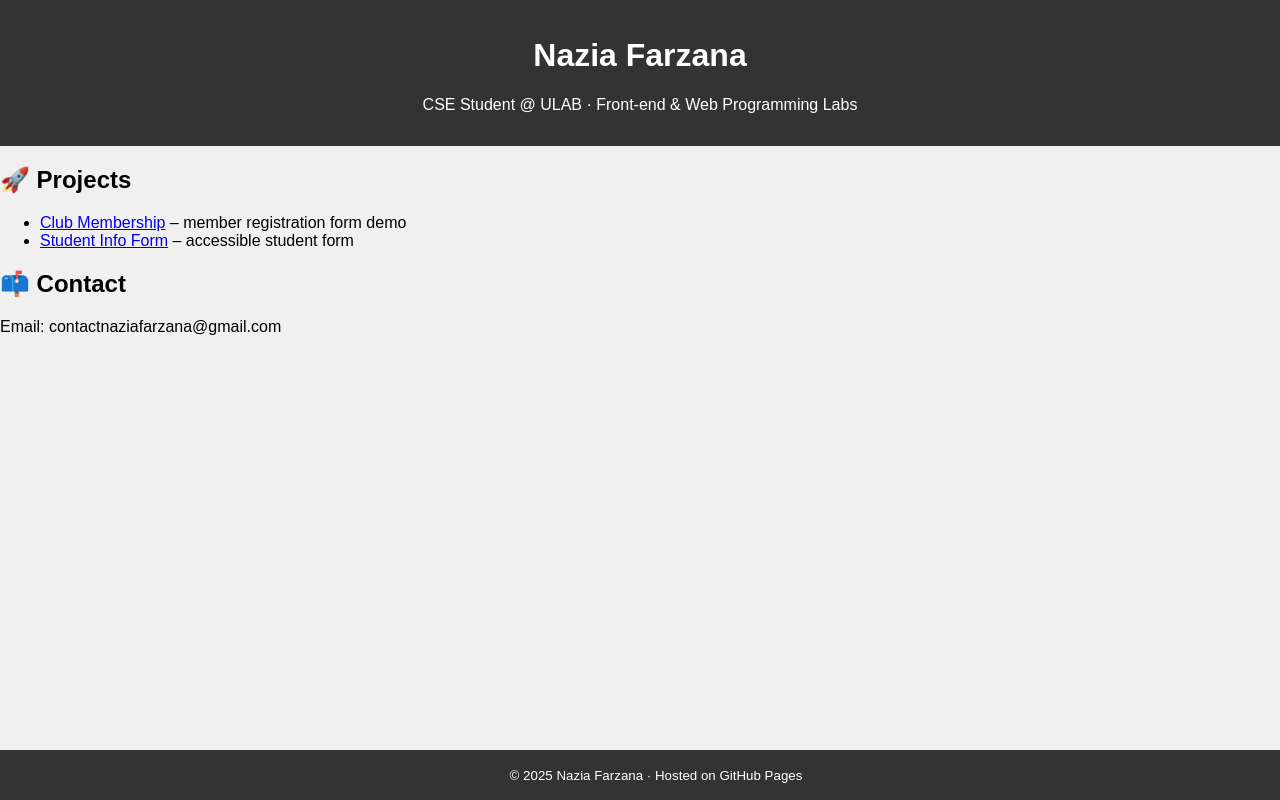
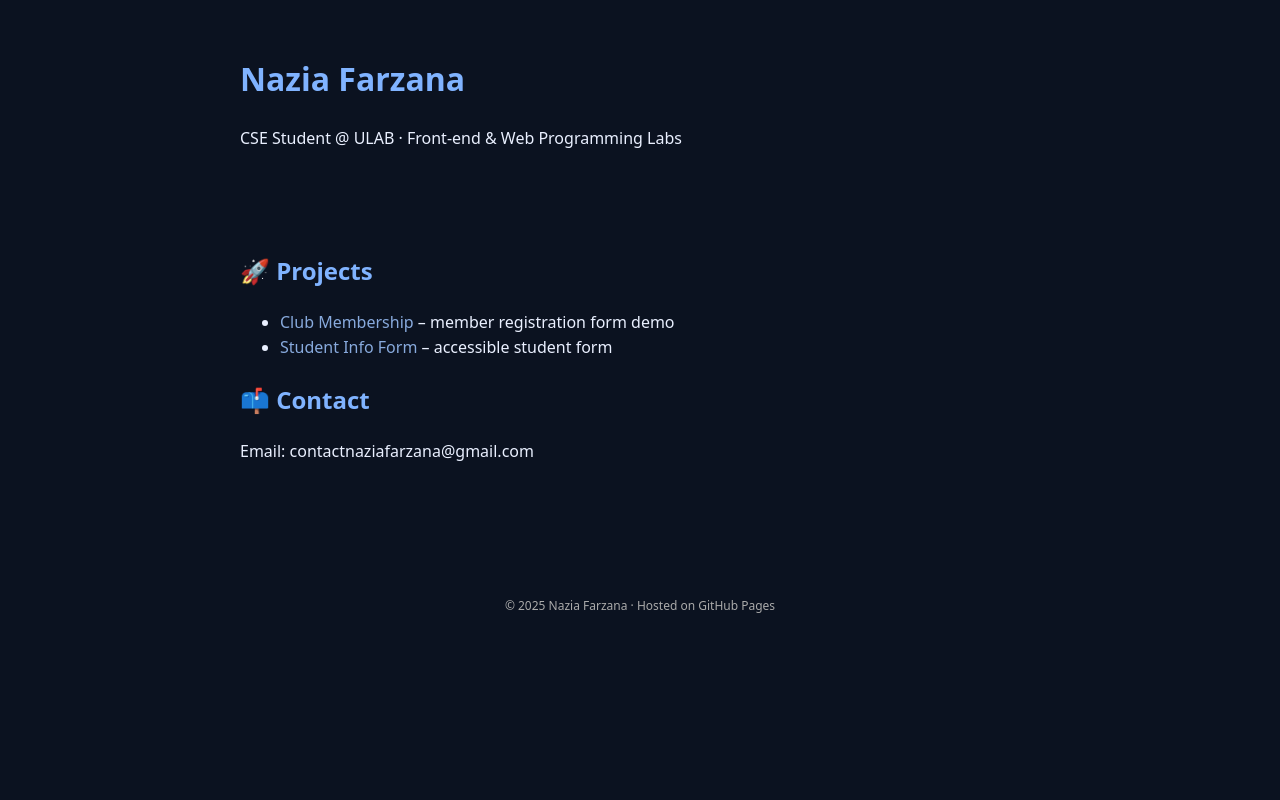
Before and after one commit to contactnaziafarzana-code/my-website, a plain HTML site: page index.html in a window 1280 px wide. Drawn offline with Linux system fonts and the light colour scheme.

Commit message:
Update style.css

```diff
--- a/style.css
+++ b/style.css
@@ -1,23 +1,22 @@
 body {
-    font-family: Arial, sans-serif;
-    background-color: #f0f0f0;
-    margin: 0;
-    padding: 0;
+  font-family: system-ui, sans-serif;
+  margin: 0;
+  padding: 0;
+  background: #0b1220;
+  color: #eaf0ff;
+  line-height: 1.6;
 }
-
-header {
-    background-color: #333;
-    color: white;
-    padding: 1em;
-    text-align: center;
+header, main, footer {
+  max-width: 800px;
+  margin: 0 auto;
+  padding: 2rem;
 }
-
+h1, h2 { color: #80b3ff; }
+a { color: #8ad; text-decoration: none; }
+a:hover { text-decoration: underline; }
 footer {
-    background-color: #333;
-    color: white;
-    text-align: center;
-    padding: 1em;
-    position: fixed;
-    width: 100%;
-    bottom: 0;
+  text-align: center;
+  margin-top: 3rem;
+  font-size: 0.9rem;
+  color: #aaa;
 }
```
